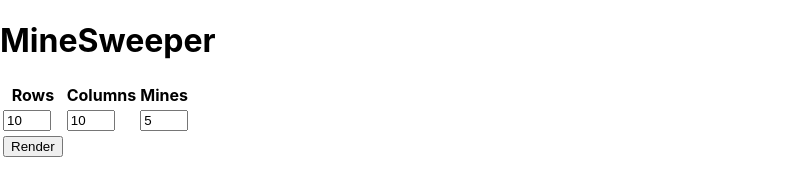
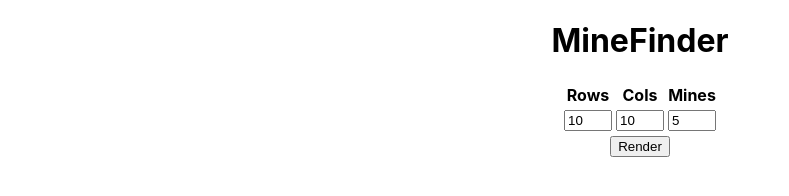
Before and after one commit to esmioley/minefinder, a React app: page / in a window 1280 px wide. Shown: the whole page, without its empty margins (0-789 px from the left). Built offline with nearby package versions, Linux system fonts and the light colour scheme.

Commit message:
Change name to avoid copyright

```diff
--- a/public/index.html
+++ b/public/index.html
@@ -24,7 +24,7 @@
       work correctly both with client-side routing and a non-root public URL.
       Learn how to configure a non-root public URL by running `npm run build`.
     -->
-    <title>React App</title>
+    <title>MineFinder</title>
   </head>
   <body>
     <noscript>You need to enable JavaScript to run this app.</noscript>
--- a/src/MineSweeper.css
+++ b/src/MineFinder.css
@@ -29,3 +29,16 @@
 .input-small {
   width: 3em;
 }
+
+h1 {
+  text-align: center;
+}
+
+.controller-table {
+  margin-left: auto;
+  margin-right: auto;
+}
+
+.buttonCell {
+  text-align: center;
+}
--- a/src/MineSweeper.js
+++ b/src/MineFinder.js
@@ -1,5 +1,5 @@
 import React from 'react';
-import './MineSweeper.css';
+import './MineFinder.css';
 
 class Cell extends React.Component {
 
@@ -202,11 +202,11 @@ class Board extends React.Component {
 class Controller extends React.Component {
   render() {
     return (
-      <table>
+      <table className="controller-table">
         <thead>
           <tr>
             <th>Rows</th>
-            <th>Columns</th>
+            <th>Cols</th>
             <th>Mines</th>
           </tr>
         </thead>
@@ -217,14 +217,14 @@ class Controller extends React.Component {
             <td><input className="input-small" type="text" value={this.props.numMines} onChange={this.props.setNumMines} /></td>
           </tr>
           <tr>
-            <td><input type="submit" onClick={this.props.clickHandler} value="Render" /></td>
+            <td colSpan="3" className="buttonCell"><input type="submit" onClick={this.props.clickHandler} value="Render" /></td>
           </tr>
         </tbody>
       </table>)
   }
 }
 
-class MineSweeper extends React.Component {
+class MineFinder extends React.Component {
 
   constructor(props) {
     super(props);
@@ -292,7 +292,7 @@ class MineSweeper extends React.Component {
 
     return (
       <div className="game">
-        <h1>MineSweeper</h1>
+        <h1>MineFinder</h1>
         <div className="controller">
           <Controller clickHandler={this.startGame} x={this.state.x} y={this.state.y} numMines={this.state.numMines} setX={this.setX} setY={this.setY} setNumMines={this.setNumMines} />
         </div>
@@ -304,4 +304,4 @@ class MineSweeper extends React.Component {
   }
 }
 
-export default MineSweeper;
+export default MineFinder;
--- a/src/index.js
+++ b/src/index.js
@@ -1,11 +1,11 @@
 import React from 'react';
 import ReactDOM from 'react-dom';
 import './index.css';
-import MineSweeper from './MineSweeper';
+import MineFinder from './MineFinder';
 
 ReactDOM.render(
   <React.StrictMode>
-    <MineSweeper />
+    <MineFinder />
   </React.StrictMode>,
   document.getElementById('root')
 );
```
